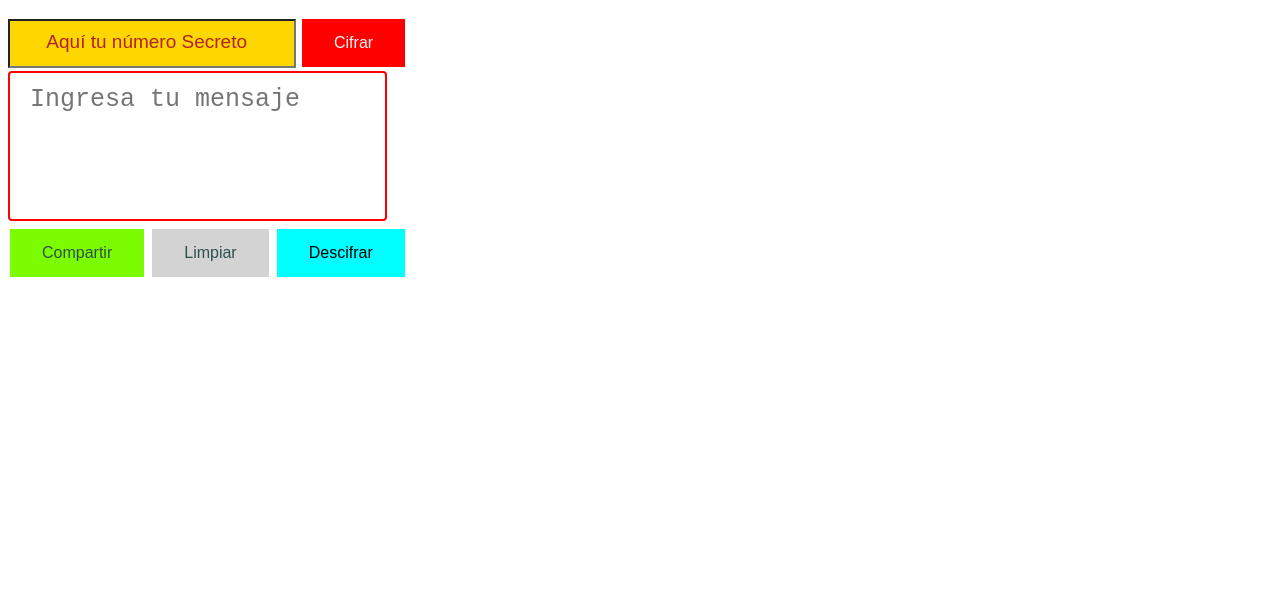
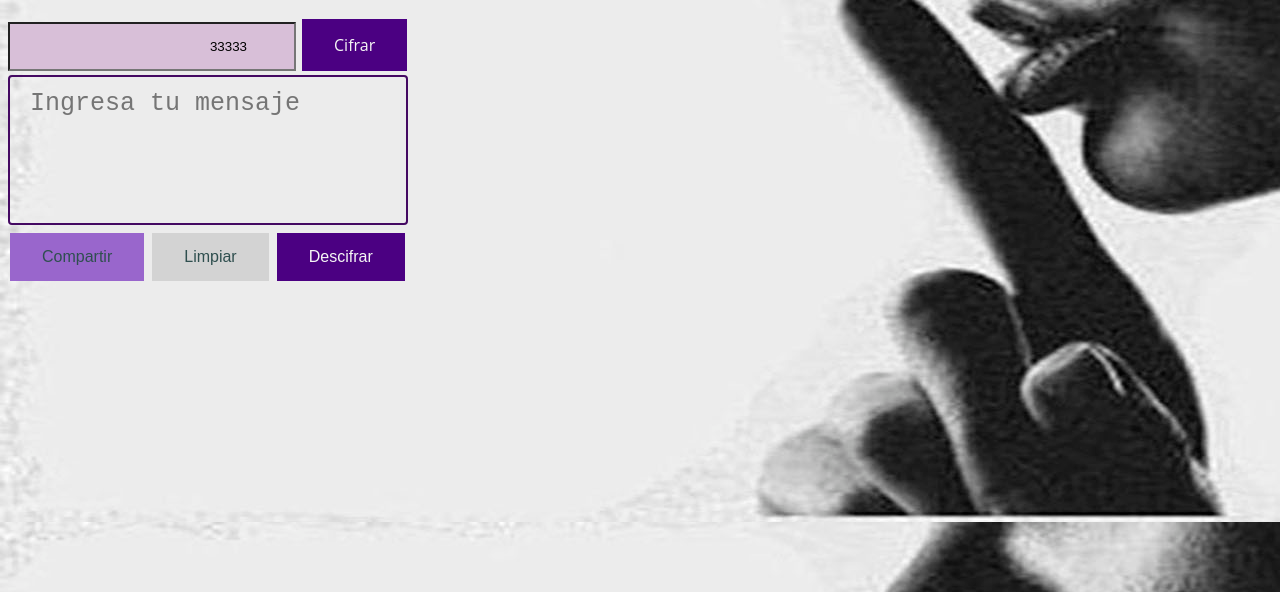
Before and after one commit to rositadiazgalaz/SCL009-Cipher, a plain HTML site: page src/index.html in a window 1280 px wide. Shown: the part 208-800 px from the top of the page. Drawn offline with Linux system fonts and the light colour scheme.

Commit message:
modificacion ui fondo y colores

```diff
--- a/src/index.html
+++ b/src/index.html
@@ -2,15 +2,15 @@
 <html>
   <head>
     <meta charset="utf-8">
-    <title>Caesar Cipher</title>
+    <title>Top Secret</title>
     <link rel="stylesheet" href="style.css" />
   </head>
   <body>
     <div id="root">
-      <h1 id="titulo">Mensaje Secreto</h1>
-      <p id="parrafo"><span id="primero">Primero</span> <span id="destacado">ingresa un número secreto</span>,<br> <span id="celeste">que será la clave para descifrar tu mensaje</span></p>
+      <h1 id="titulo">Top Secret</h1>
+      <p id="parrafo">Ingresa un<span id="destacado"> número secreto</span><br> que será la clave para descifrar tu mensaje.</p>
     </div>
-    <input type="number" id="clave" placeholder="Aquí tu número Secreto" required="No olvides tu numero clave de cifrado">
+    <input type="number" id="clave" placeholder="Aquí tu número Secreto" required="No olvides tu numero clave de cifrado" value="33333">
 
     <button id="cifrar-btn">Cifrar</button>
 
--- a/src/style.css
+++ b/src/style.css
@@ -1,6 +1,9 @@
 /* Acá va tu código */
+body{
+	background-image: url(topsecret.jpg);
+}
 #cifrar-btn{
-	background-color:red;
+	background-color:#4B0082;
 	border:none;
 	color:whitesmoke;
 	padding: 15px 32px;
@@ -10,11 +13,12 @@
 	font-size: 16px;
 	margin:4px 2px;
 	cursor: pointer;
+	font-family: Open Sans;
 }
 #descifrar-btn{
-	background-color:aqua;
+	background-color:#4B0082;
 	border:none;
-	color:black;
+	color:whitesmoke;
 	padding: 15px 32px;
 	text-align: center;
 	text-decoration: none;
@@ -25,7 +29,7 @@
 
 }
 #compartir{
-	background-color:#7CFC00;
+	background-color:#9966CC;
 	border:none;
 	color:#2F4F4F;
 	padding: 15px 32px;
@@ -49,18 +53,18 @@
 	cursor: pointer;
 }
 #mensaje{
-	width: 30%;
+	width: 400px;
 	height: 150px;
 	padding: 12px 20px;
 	box-sizing: border-box;
-	border:2px solid red;
+	border:2px solid #440962;
 	border-radius: 4px;
 	background-color: transparent;
 	font-size: 25px;
 	resize:none;
 }
 #clave{
-	background-color: gold;
+	background-color: #D8BFD8;
 	padding:15px 32px;
 	width: 220px;
 	text-align: right;
@@ -83,7 +87,8 @@ input::placeholder{
 	font-size: 30px;
 }
 #destacado{
-	background-color: gold;
+	color:#390C4F;
+
 }
 #primero{
 	color:gold;
@@ -93,6 +98,6 @@ input::placeholder{
 	background-color: aqua;
 }
 h1{
-	color:#800000;
+	color:#24143C;
 	font-size: 50px;
 }
```
Also changed, not shown: src/topsecret.jpg (added).
